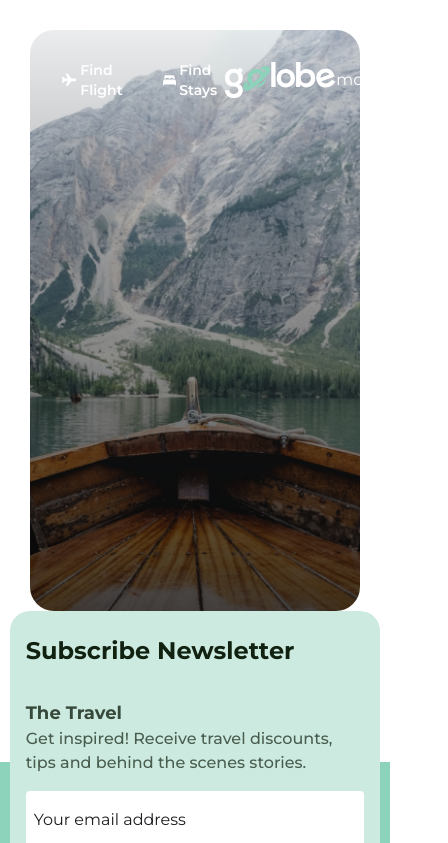
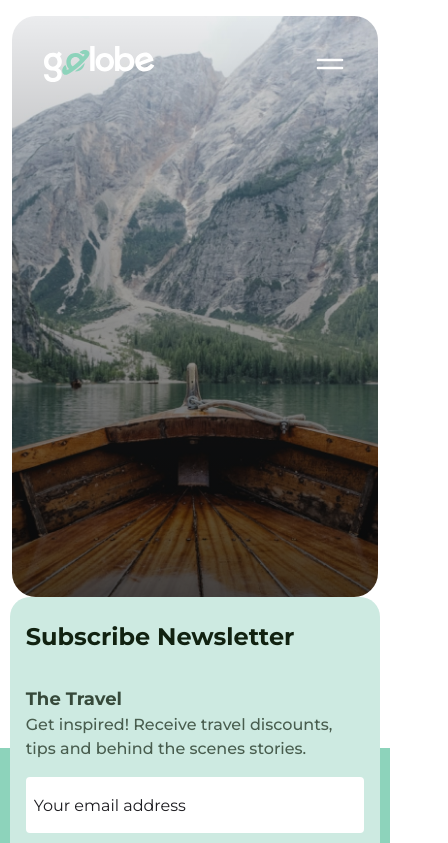
Before and after one commit to AnitaIkediashi/travel-booking-website, a Next.js app: page / in a window 390 px wide. Shown: the top 843 px of the page, 448 px wide, since content can reach past the window. Built offline with nearby package versions, Linux system fonts and the light colour scheme.

Commit message:
creating the dropdown menu on click

```diff
--- /dev/null
+++ b/components/icons/menu.tsx
@@ -0,0 +1,35 @@
+import { IconProps } from "@/prop_types/types";
+
+
+export const MenuIcon = ({fillColor}: IconProps) => {
+  return (
+    <svg
+      width="32px"
+      height="32px"
+      viewBox="0 0 24 24"
+      fill={fillColor || "#000000"}
+      xmlns="http://www.w3.org/2000/svg"
+    >
+      <g id="SVGRepo_bgCarrier" strokeWidth="0"></g>
+      <g
+        id="SVGRepo_tracerCarrier"
+        strokeLinecap="round"
+        strokeLinejoin="round"
+      ></g>
+      <g id="SVGRepo_iconCarrier">
+        {" "}
+        <g id="Menu / Menu_Duo_LG">
+          {" "}
+          <path
+            id="Vector"
+            d="M3 15H21M3 9H21"
+            stroke={fillColor || "#000000"}
+            strokeWidth="2"
+            strokeLinecap="round"
+            strokeLinejoin="round"
+          ></path>{" "}
+        </g>{" "}
+      </g>
+    </svg>
+  );
+}
--- a/components/navigation/home_navbar.tsx
+++ b/components/navigation/home_navbar.tsx
@@ -8,11 +8,11 @@ import { MobileMenu } from "./mobile_menu";
 
 export const HomeNavbar = () => {
   return (
-    <section className="mx-[30px] mt-[30px] font-montserrat">
+    <section className="md:mx-[30px] md:mt-[30px] mx-3 mt-4 font-montserrat">
       <div className="bg-[linear-gradient(180deg,rgba(0,0,0,0),rgba(0,0,0,0.7)),url(/landing_page/home_bg.png)] bg-no-repeat bg-center bg-cover h-[581px] rounded-3xl relative">
         <header className="px-8 py-[30px]">
           <nav className="flex items-center justify-between text-white">
-            <div className="flex items-center gap-8">
+            <div className="lg:flex items-center gap-8 hidden">
               <div className="flex items-center gap-[3.5px]">
                 <FlightIcon fillColor="white" />
                 <span className="capitalize text-sm font-semibold">
--- a/components/navigation/mobile_menu.tsx
+++ b/components/navigation/mobile_menu.tsx
@@ -1,6 +1,15 @@
+'use client'
+import { useState } from "react";
+import { MenuIcon } from "../icons/menu"
 
 export const MobileMenu = () => {
+    const [showMenu, setShowMenu] = useState(false)
   return (
-    <div>mobile_menu</div>
-  )
+    <div className="relative block lg:hidden">
+      <div className="cursor-pointer">
+        <MenuIcon fillColor="#fff" />
+      </div>
+      <div className="absolute bg-white "></div>
+    </div>
+  );
 }
```
